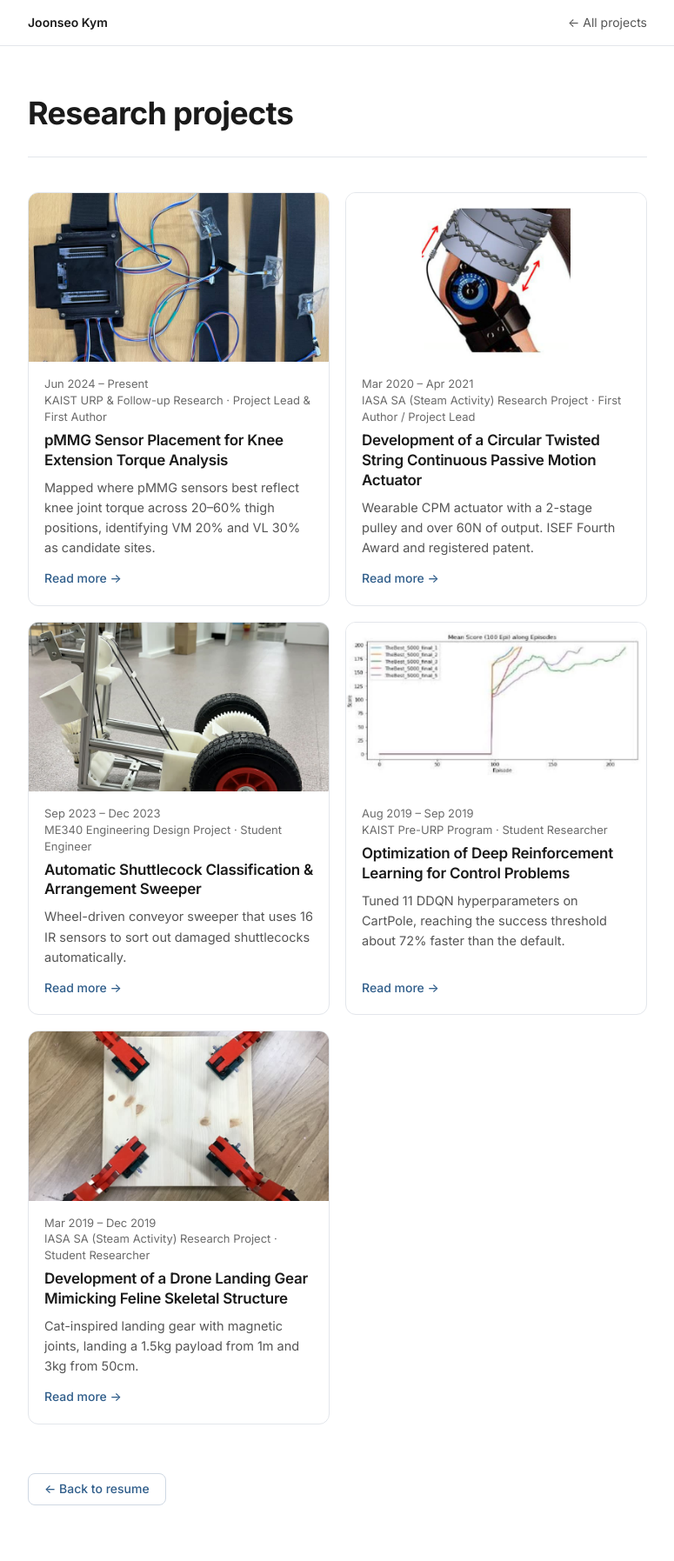
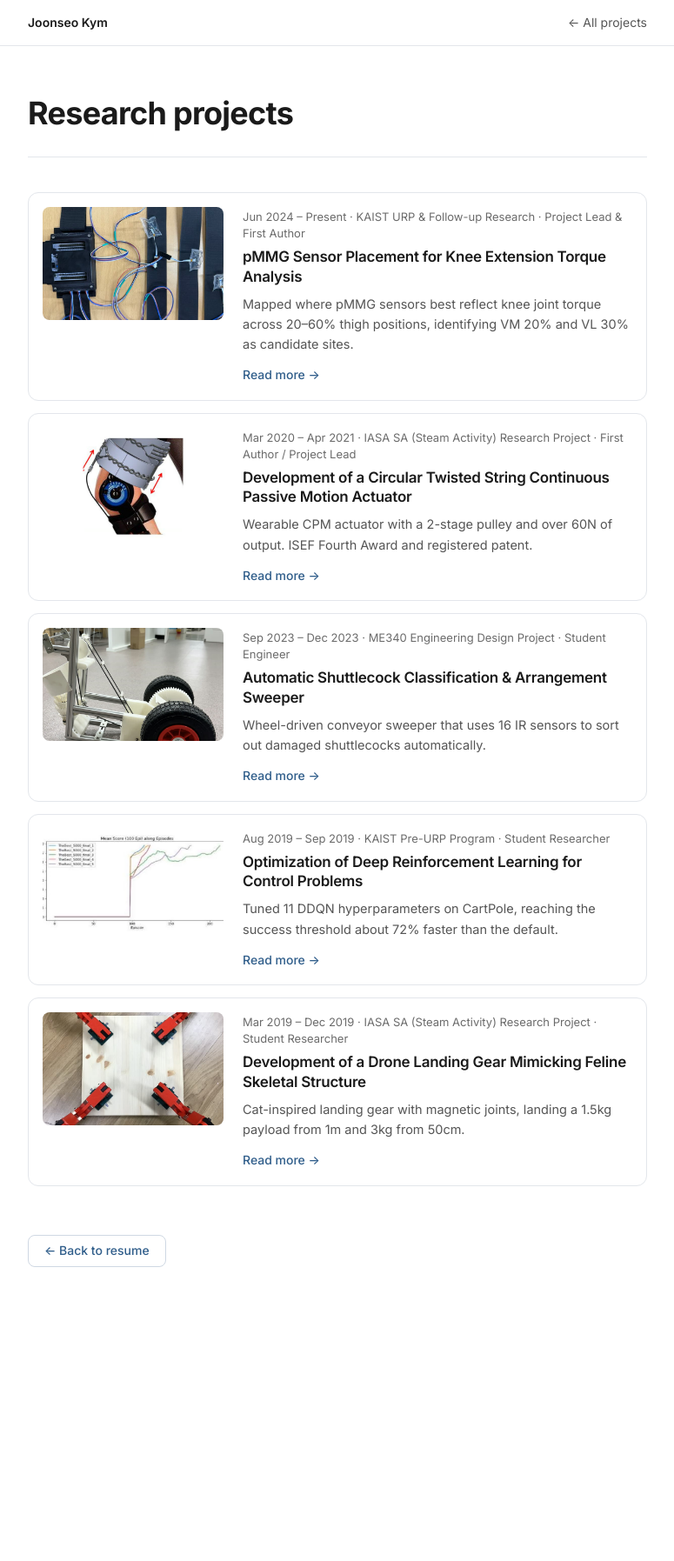
Before and after one commit to joonseokym/joonseokym.github.io, a Jekyll site: the page built from blog.html, in a window 1280 px wide. Shown: the whole page at 87% size, without its empty margins (252-1027 px from the left). Built offline with Jekyll 4.4.1, drawn with Linux system fonts in a browser that asks for light colours; after the commit the page ends 1521 px from its top, so only the background shows below that.

Commit message:
design: research projects as single-column rows with side thumbnails
Co-Authored-By: Claude Opus 5.5 <noreply@anthropic.com>

```diff
--- a/_layouts/resume.html
+++ b/_layouts/resume.html
@@ -95,7 +95,7 @@
             <img class="project-image" src="{{ project.image | relative_url }}" alt="" loading="lazy" />
             {% endif %}
             <div class="project-body">
-              <div class="project-meta">{{ project.duration | replace: '&mdash;', '–' }}<br>{{ project.role | replace: ' • ', ' · ' }}</div>
+              <div class="project-meta">{{ project.duration | replace: '&mdash;', '–' }} · {{ project.role | replace: ' • ', ' · ' }}</div>
               <h3 class="project-title" itemprop="name">{{ project.project }}</h3>
               {% if project.summary %}<p class="project-summary">{{ project.summary }}</p>{% endif %}
               <span class="project-link">Read more →</span>
--- a/_sass/_resume.scss
+++ b/_sass/_resume.scss
@@ -380,20 +380,20 @@
 
 .project-grid {
   display: grid;
-  grid-template-columns: repeat(2, minmax(0, 1fr));
-  gap: 18px;
+  grid-template-columns: minmax(0, 1fr);
+  gap: 14px;
   margin-top: 8px;
-
-  @include media_mobile { grid-template-columns: minmax(0, 1fr); }
 }
 
 .project-card {
-  display: flex;
-  flex-direction: column;
+  display: grid;
+  grid-template-columns: 208px minmax(0, 1fr);
+  gap: 22px;
+  align-items: start;
+  padding: 16px;
   background: $white;
   border: 1px solid $line;
   border-radius: 12px;
-  overflow: hidden;
   color: inherit;
   transition: border-color .15s ease, transform .15s ease;
 
@@ -408,16 +408,25 @@
   .project-image {
     display: block;
     width: 100%;
-    aspect-ratio: 16 / 9;
+    aspect-ratio: 16 / 10;
     object-fit: cover;
+    border-radius: 8px;
     background: $line;
   }
 
   .project-body {
     display: flex;
     flex-direction: column;
-    flex: 1;
-    padding: 16px 18px 18px;
+    min-width: 0;
+    padding: 2px 4px 0 0;
+  }
+
+  @include media_mobile {
+    grid-template-columns: minmax(0, 1fr);
+    gap: 14px;
+    padding: 12px;
+
+    .project-body { padding: 0 4px 4px; }
   }
 
   .project-meta {
--- a/blog.html
+++ b/blog.html
@@ -11,7 +11,7 @@ hide_eyebrow: true
     <img class="project-image" src="{{ project.image | relative_url }}" alt="" loading="lazy" />
     {% endif %}
     <div class="project-body">
-      <div class="project-meta">{{ project.duration | replace: '&mdash;', '–' }}<br>{{ project.role | replace: ' • ', ' · ' }}</div>
+      <div class="project-meta">{{ project.duration | replace: '&mdash;', '–' }} · {{ project.role | replace: ' • ', ' · ' }}</div>
       <h3 class="project-title">{{ project.project }}</h3>
       {% if project.summary %}<p class="project-summary">{{ project.summary }}</p>{% endif %}
       <span class="project-link">Read more →</span>
```
